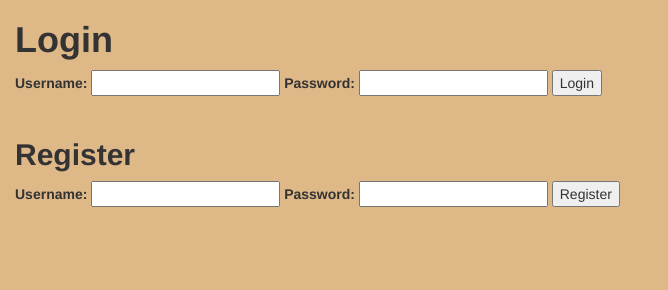
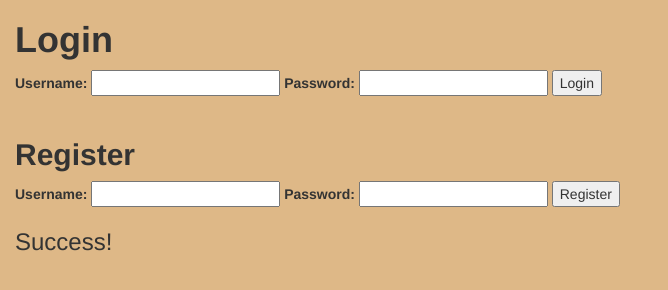
Before and after one commit to ChrisSanchez4166/FinalProject, a website: page public/index.html in a window 1280 px wide. Both pictures are taken after a click on the button "Register". Shown: the whole page, without its empty margins (0-668 px from the left). Drawn offline with nearby package versions, Linux system fonts and the light colour scheme; no server answers.

Commit message:
fixed small html error

```diff
--- a/public/index.html
+++ b/public/index.html
@@ -231,7 +231,7 @@
             axios.post('/api/register', data)
             .then(res => {
             });
-            document.querySelector("h3.row").innerHTML = "Success!";
+            document.querySelector("h3").innerHTML = "Success!";
         }
 
         var dataSource = {
```
